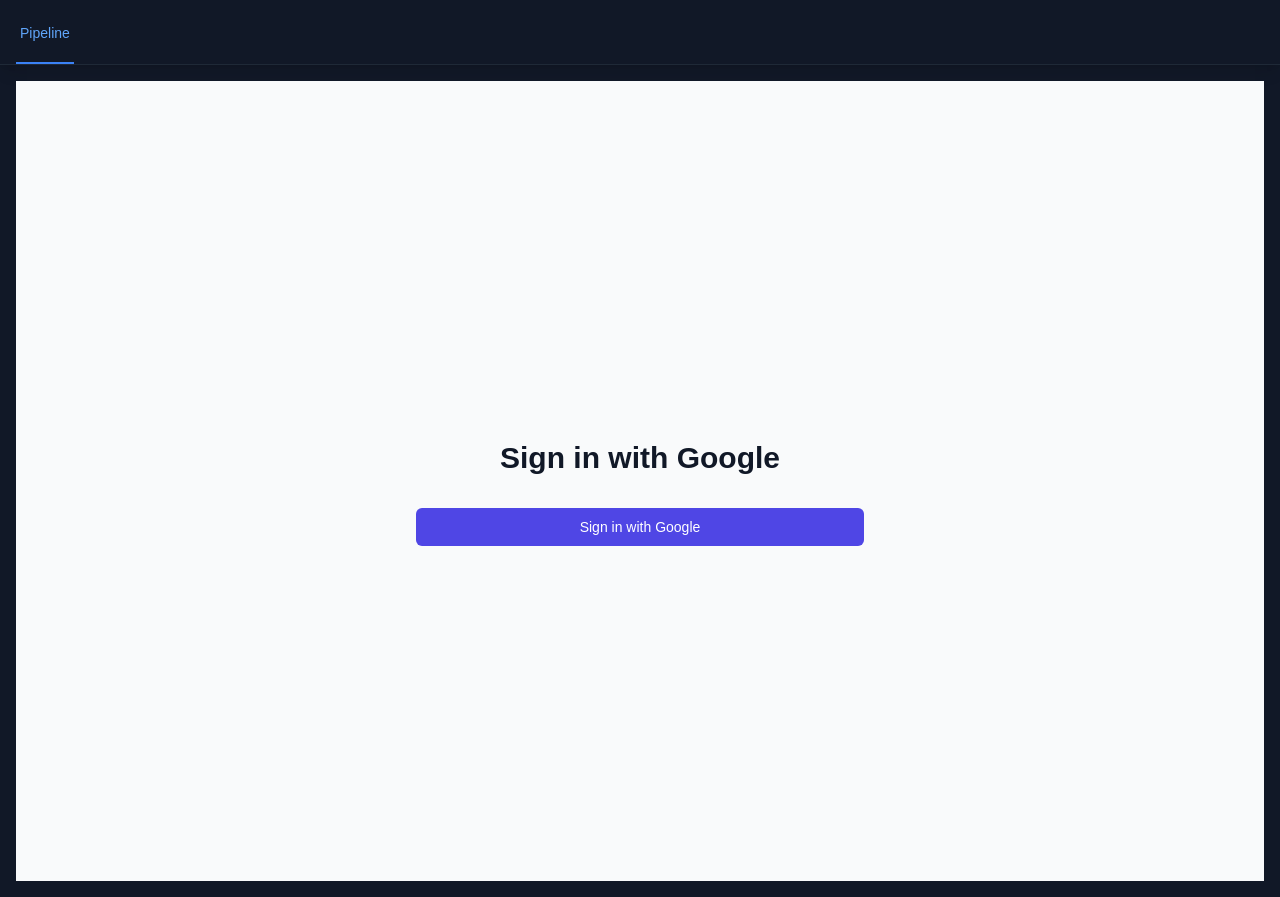
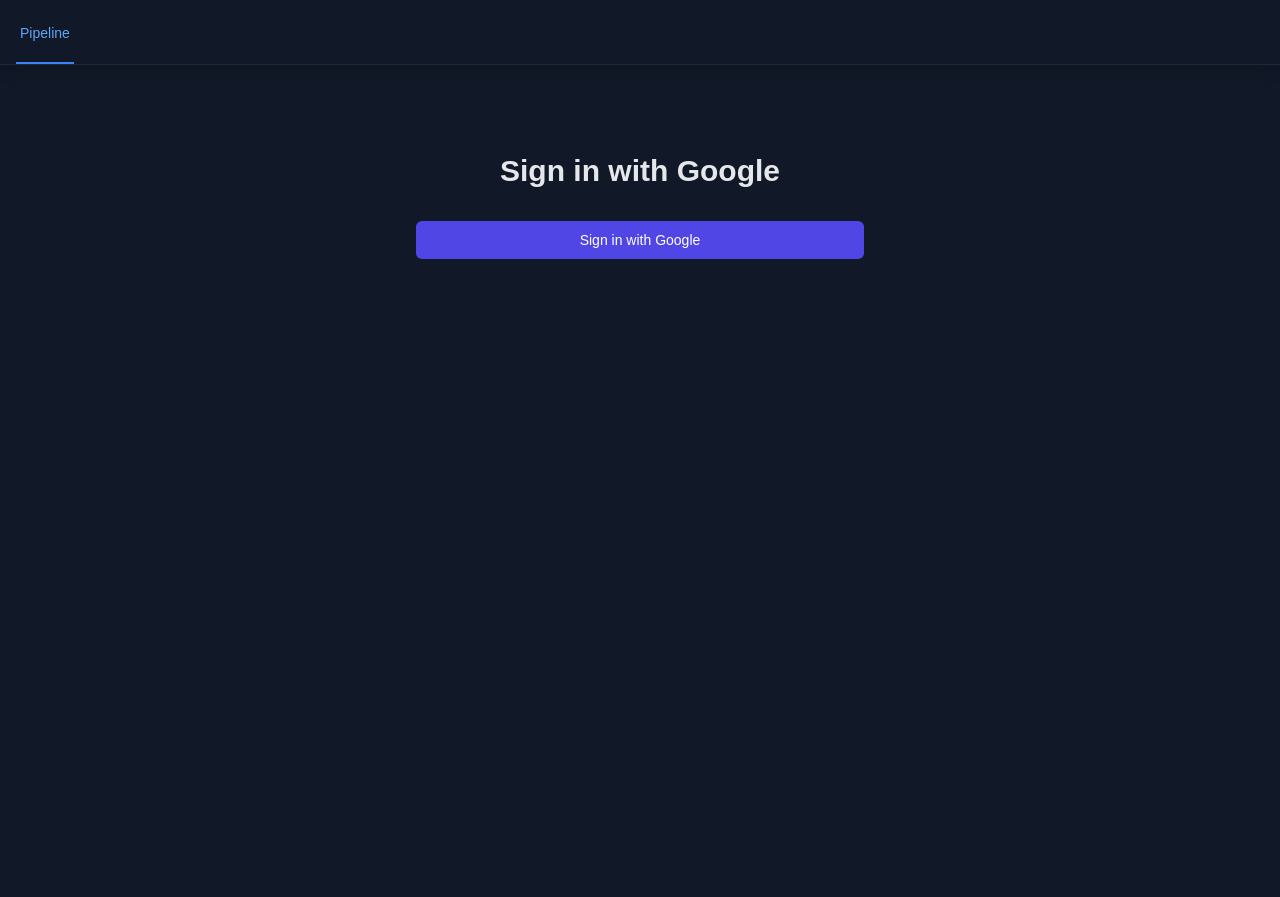
Before and after one commit to JohnZ9865/pipelinemanager, a Next.js app: page / in a window 1280 px wide. Built offline with nearby package versions, Linux system fonts and the light colour scheme; no server answers.

Commit message:
more details

```diff
--- a/src/app/constants.js
+++ b/src/app/constants.js
@@ -6,7 +6,7 @@ const collectionNames = [
   "longterm",
   "dead",
   "finished",
-  "excess"
+  "excess",
 ];
 
 const formalwords = new Map([
@@ -17,7 +17,7 @@ const formalwords = new Map([
   ["longterm", "Long Term"],
   ["dead", "Dead"],
   ["finished", "Finished"],
-  ["excess", "Excess"]
+  ["excess", "Excess"],
 ]);
 
 const totalRows = 3;
--- a/src/app/context/AuthContext.js
+++ b/src/app/context/AuthContext.js
@@ -28,8 +28,7 @@ export const AuthContextProvider = ({ children }) => {
     try {
       const provider = new GoogleAuthProvider();
       const result = await signInWithPopup(auth, provider);
-      const allowedEmails = ["zhou9865@gmail.com", "szhou110@ucr.edu"];
-
+      const allowedEmails = process.env.NEXT_PUBLIC_EMAILList.split(",");
       if (!allowedEmails.includes(result.user.email)) {
         await signOut(auth);
         throw new Error("Email not authorized");
--- a/src/components/Login.js
+++ b/src/components/Login.js
@@ -16,10 +16,10 @@ export default function Login() {
   };
 
   return (
-    <div className="flex min-h-screen items-center justify-center bg-gray-50 px-4 py-12 sm:px-6 lg:px-8">
-      <div className="w-full max-w-md space-y-8">
+    <div className="flex h-screen items-center justify-center bg-gray-900 px-4 py-12 sm:px-6 lg:px-8">
+      <div className="h-full w-full max-w-md space-y-8">
         <div>
-          <h2 className="mt-6 text-center text-3xl font-extrabold text-gray-900">
+          <h2 className="mt-6 text-center text-3xl font-extrabold text-gray-200">
             Sign in with Google
           </h2>
         </div>
```
